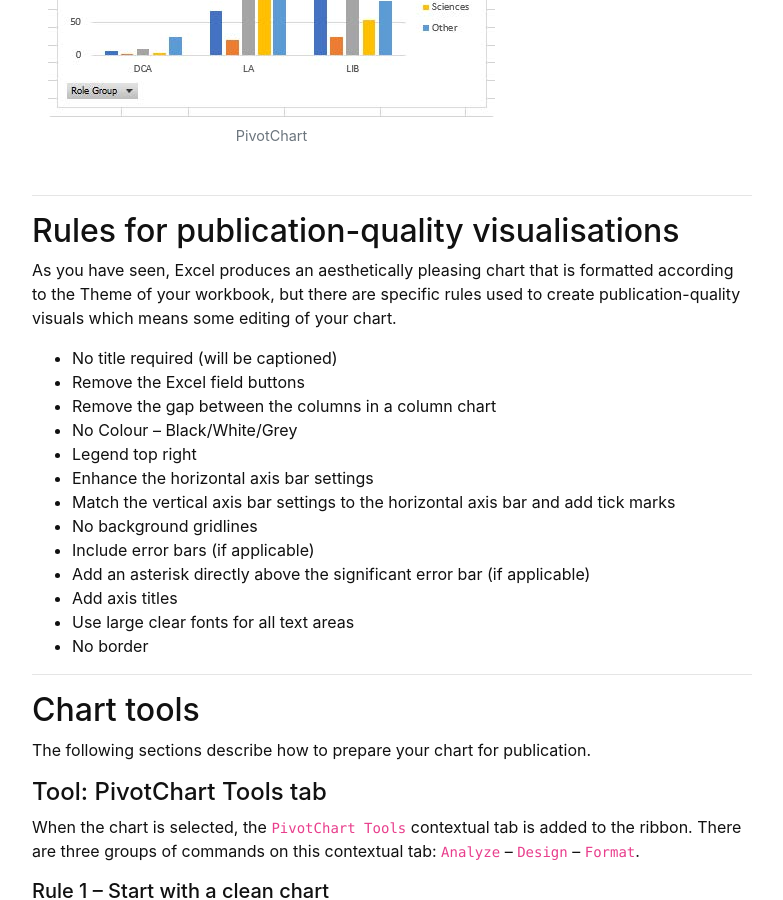
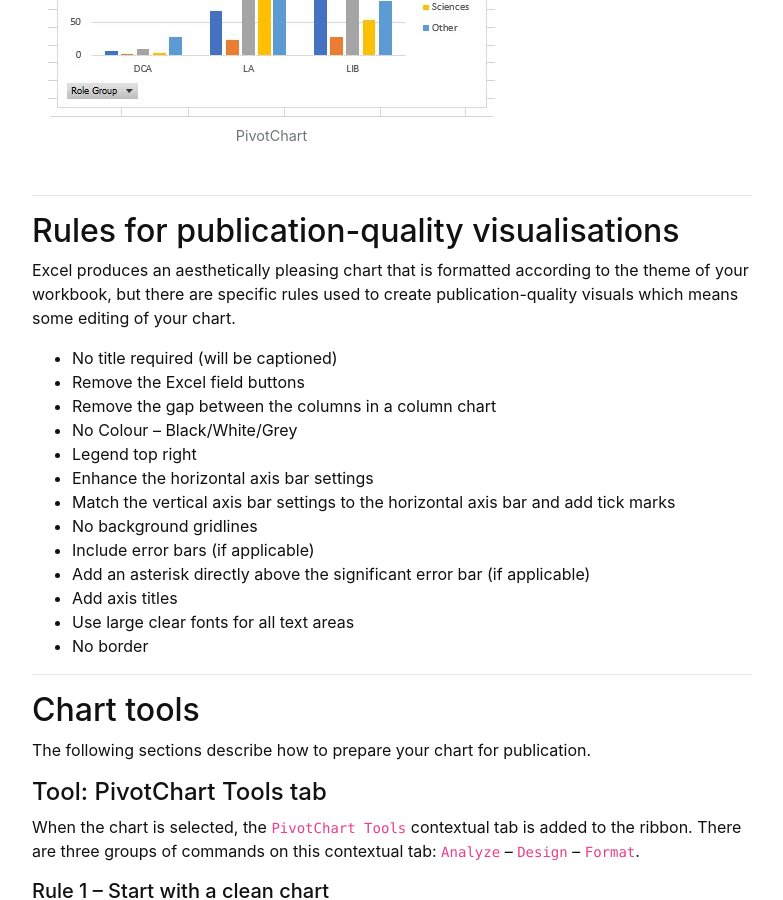
Before and after one commit to GULibrarySandbox/data-vis-basics, a Jekyll site: the page built from content/3-charts.md, in a window 1280 px wide and 900 px high, scrolled down 775 px. Shown: the whole window, without its empty margins (248-1031 px from the left). Built offline with Jekyll 4.4.1, drawn with Linux system fonts in a browser that asks for light colours.

Commit message:
Update 3-charts.md

```diff
--- a/content/3-charts.md
+++ b/content/3-charts.md
@@ -24,7 +24,7 @@ You don’t need a PivotTable to create a chart – charts can be created from a
 
 ## Rules for publication-quality visualisations
 
-As you have seen, Excel produces an aesthetically pleasing chart that is formatted according to the Theme of your workbook, but there are specific rules used to create publication-quality visuals which means some editing of your chart.
+Excel produces an aesthetically pleasing chart that is formatted according to the theme of your workbook, but there are specific rules used to create publication-quality visuals which means some editing of your chart.
 
 - No title required (will be captioned)
 - Remove the Excel field buttons
@@ -219,6 +219,8 @@ OR
 4. Take note of the physical dimensions so you can apply the same dimensions to other charts.{% endcapture %}
 {% include card.md header="Activity : Resize the chart" text=text %}
 
+<iframe width="854" height="480" src='https://player.vimeo.com/video/428348623' frameborder='0' webkitAllowFullScreen mozallowfullscreen allowFullScreen></iframe>
+
 ##### Save chart as an image
 
 {% capture text %}
```
